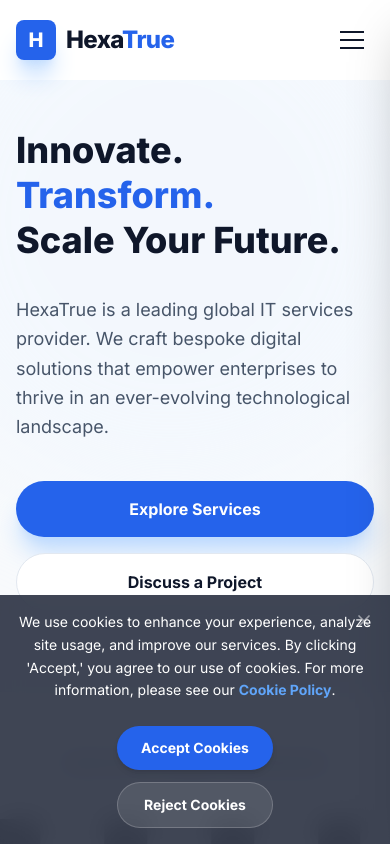
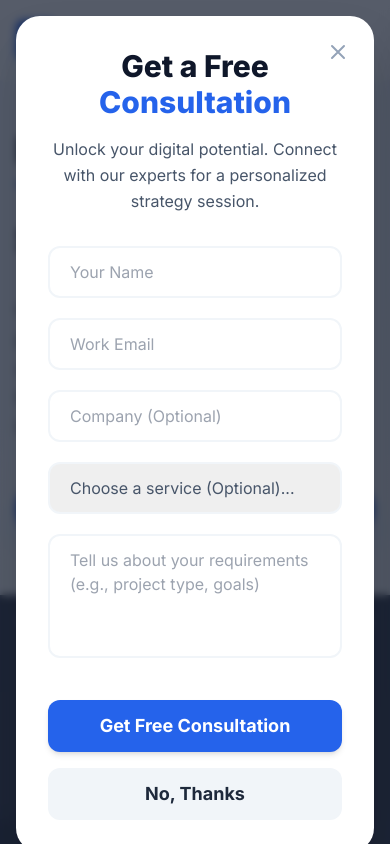
Before and after one commit to AvinashSharma26/HexaTrue---Professional-IT-Services, a React (Vite) app: page / in a window 390 px wide. Shown: the top 844 px of the page. Built offline with nearby package versions, Linux system fonts and the light colour scheme; grey boxes are pictures that could not be loaded.

Commit message:
feat: Add Exit Intent Popup
Introduces an exit intent popup component to capture user interest before they leave the site. The popup includes a contact form and triggers based on user behavior. Also includes corresponding CSS for the animation.

```diff
--- a/App.tsx
+++ b/App.tsx
@@ -1,5 +1,5 @@
 
-import React, { useState, useEffect } from 'react';
+import React, { useState, useEffect, useCallback } from 'react';
 import { BrowserRouter as Router, Routes, Route } from 'react-router-dom';
 import Header from './components/Header';
 import Footer from './components/Footer';
@@ -19,8 +19,9 @@ import PrivacyPolicy from './pages/PrivacyPolicy';
 import TermsOfService from './pages/TermsOfService';
 import CookiePolicy from './pages/CookiePolicy';
 import NotFound from './pages/NotFound';
-import CookieConsentBanner from './components/CookieConsentBanner'; // Import the new component
-import { Analytics } from '@vercel/analytics/react'; // Import Analytics here for conditional rendering
+import CookieConsentBanner from './components/CookieConsentBanner';
+import ExitIntentPopup from './components/ExitIntentPopup'; // NEW IMPORT
+import { Analytics } from '@vercel/analytics/react';
 
 // Utility component to scroll to top on route change
 const ScrollToTop = () => {
@@ -34,7 +35,9 @@ const ScrollToTop = () => {
 const App: React.FC = () => {
   const [showCookieBanner, setShowCookieBanner] = useState(false);
   const [cookieConsent, setCookieConsent] = useState<'unknown' | 'accepted' | 'rejected'>('unknown');
+  const [showExitIntentPopup, setShowExitIntentPopup] = useState(false); // NEW STATE
 
+  // Cookie Consent Logic
   useEffect(() => {
     const consent = localStorage.getItem('cookies_accepted');
     const rejected = localStorage.getItem('cookies_rejected');
@@ -68,6 +71,59 @@ const App: React.FC = () => {
     setShowCookieBanner(false);
   };
 
+  // Exit Intent Popup Logic
+  useEffect(() => {
+    const exitIntentShown = sessionStorage.getItem('exit_intent_shown');
+    if (exitIntentShown === 'true') {
+      return; // Already shown in this session
+    }
+
+    const handleExitIntent = (e: MouseEvent) => {
+      // Desktop: mouse leaves viewport from top
+      // Trigger if mouse is near top (e.g., top 20 pixels) and popup not already visible
+      if (e.clientY < 20 && window.innerWidth > 768 && !showExitIntentPopup) { // Add width check for desktop
+        setShowExitIntentPopup(true);
+        sessionStorage.setItem('exit_intent_shown', 'true');
+        document.removeEventListener('mouseleave', handleExitIntent); // Remove listener after trigger
+      }
+    };
+
+    // Mobile: scroll up fast after scrolling down
+    let lastScrollY = window.scrollY;
+    let scrollDownThreshold = window.innerHeight * 0.75; // User must scroll down 75% of viewport height
+    let scrollUpSpeedThreshold = 100; // Pixels scrolled up per scroll event to trigger (heuristic)
+    let scrolledDownSignificantly = false;
+
+    const handleScroll = () => {
+      if (window.innerWidth <= 768) { // Only for mobile
+        const currentScrollY = window.scrollY;
+
+        if (currentScrollY > scrollDownThreshold) {
+          scrolledDownSignificantly = true;
+        }
+
+        if (scrolledDownSignificantly && currentScrollY < lastScrollY - scrollUpSpeedThreshold && !showExitIntentPopup) {
+          setShowExitIntentPopup(true);
+          sessionStorage.setItem('exit_intent_shown', 'true');
+          window.removeEventListener('scroll', handleScroll); // Remove listener after trigger
+        }
+        lastScrollY = currentScrollY;
+      }
+    };
+
+    document.addEventListener('mouseleave', handleExitIntent);
+    window.addEventListener('scroll', handleScroll, { passive: true });
+
+    return () => {
+      document.removeEventListener('mouseleave', handleExitIntent);
+      window.removeEventListener('scroll', handleScroll);
+    };
+  }, [showExitIntentPopup]); // Re-run if popup state changes, though sessionStorage should prevent re-showing
+
+  const closeExitIntentPopup = useCallback(() => {
+    setShowExitIntentPopup(false);
+  }, []);
+
   return (
     <Router>
       <ScrollToTop />
@@ -99,6 +155,7 @@ const App: React.FC = () => {
           <CookieConsentBanner onAccept={() => handleSetCookieConsent('accepted')} onReject={() => handleSetCookieConsent('rejected')} onDismiss={() => handleSetCookieConsent('dismissed')} />
         )}
         {cookieConsent === 'accepted' && <Analytics />}
+        {showExitIntentPopup && <ExitIntentPopup onClose={closeExitIntentPopup} />}
       </div>
     </Router>
   );
--- /dev/null
+++ b/components/ExitIntentPopup.tsx
@@ -0,0 +1,161 @@
+
+import React, { useState } from 'react';
+import { SERVICES_DATA } from '../constants'; // Reusing services data for the dropdown
+
+interface ExitIntentPopupProps {
+  onClose: () => void;
+}
+
+const ExitIntentPopup: React.FC<ExitIntentPopupProps> = ({ onClose }) => {
+  const [formState, setFormState] = useState({
+    name: '',
+    email: '',
+    company: '',
+    requirement: '',
+    service: '',
+  });
+
+  const [errors, setErrors] = useState<Record<string, string>>({});
+
+  const validate = () => {
+    const newErrors: Record<string, string> = {};
+    if (!formState.name.trim()) newErrors.name = 'Name is required';
+    if (!formState.email.trim()) {
+      newErrors.email = 'Email is required';
+    } else if (!/^[^\s@]+@[^\s@]+\.[^\s@]+$/.test(formState.email)) {
+      newErrors.email = 'Invalid email address';
+    }
+    if (!formState.requirement.trim()) newErrors.requirement = 'Requirement is required';
+
+    setErrors(newErrors);
+    return Object.keys(newErrors).length === 0;
+  };
+
+  const handleSubmit = (e: React.FormEvent) => {
+    e.preventDefault();
+    if (validate()) {
+      console.log('Exit-Intent Form Submitted:', formState);
+      alert('Thank you for your interest! Our team will contact you shortly for a free consultation.');
+      onClose(); // Close popup after successful submission
+    }
+  };
+
+  return (
+    <div
+      role="dialog"
+      aria-modal="true"
+      aria-labelledby="exit-intent-popup-title"
+      className="fixed inset-0 bg-slate-900/70 backdrop-blur-sm z-[150] flex items-center justify-center p-4 animate-fade-in-up"
+    >
+      <div className="relative bg-white rounded-3xl shadow-2xl max-w-lg w-full p-8 md:p-10 lg:p-12 m-auto overflow-hidden">
+        <button
+          onClick={onClose}
+          className="absolute top-4 right-4 text-slate-400 hover:text-slate-700 transition-colors p-2"
+          aria-label="Close popup"
+        >
+          <svg className="w-6 h-6" fill="none" stroke="currentColor" viewBox="0 0 24 24"><path strokeLinecap="round" strokeLinejoin="round" strokeWidth={2} d="M6 18L18 6M6 6l12 12" /></svg>
+        </button>
+
+        <h2 id="exit-intent-popup-title" className="text-3xl font-black text-slate-900 mb-4 text-center">
+          Get a Free <span className="text-blue-600">Consultation</span>
+        </h2>
+        <p className="text-slate-600 text-center mb-8 leading-relaxed max-w-sm mx-auto">
+          Unlock your digital potential. Connect with our experts for a personalized strategy session.
+        </p>
+
+        <form onSubmit={handleSubmit} className="space-y-5">
+          <div>
+            <label htmlFor="name" className="sr-only">Name</label>
+            <input
+              type="text"
+              id="name"
+              placeholder="Your Name"
+              value={formState.name}
+              onChange={(e) => setFormState({ ...formState, name: e.target.value })}
+              className={`w-full px-5 py-3 rounded-xl border-2 ${errors.name ? 'border-red-400' : 'border-slate-100'} focus:outline-none focus:border-blue-600 transition-colors`}
+              aria-invalid={errors.name ? "true" : "false"}
+              aria-describedby={errors.name ? "name-error" : undefined}
+            />
+            {errors.name && <p id="name-error" className="text-xs text-red-500 font-bold mt-1 ml-1">{errors.name}</p>}
+          </div>
+
+          <div>
+            <label htmlFor="email" className="sr-only">Email</label>
+            <input
+              type="email"
+              id="email"
+              placeholder="Work Email"
+              value={formState.email}
+              onChange={(e) => setFormState({ ...formState, email: e.target.value })}
+              className={`w-full px-5 py-3 rounded-xl border-2 ${errors.email ? 'border-red-400' : 'border-slate-100'} focus:outline-none focus:border-blue-600 transition-colors`}
+              aria-invalid={errors.email ? "true" : "false"}
+              aria-describedby={errors.email ? "email-error" : undefined}
+            />
+            {errors.email && <p id="email-error" className="text-xs text-red-500 font-bold mt-1 ml-1">{errors.email}</p>}
+          </div>
+
+          <div>
+            <label htmlFor="company" className="sr-only">Company</label>
+            <input
+              type="text"
+              id="company"
+              placeholder="Company (Optional)"
+              value={formState.company}
+              onChange={(e) => setFormState({ ...formState, company: e.target.value })}
+              className="w-full px-5 py-3 rounded-xl border-2 border-slate-100 focus:outline-none focus:border-blue-600 transition-colors"
+            />
+          </div>
+
+          <div>
+            <label htmlFor="service" className="sr-only">Select Service</label>
+            <select
+              id="service"
+              value={formState.service}
+              onChange={(e) => setFormState({ ...formState, service: e.target.value })}
+              className="w-full px-5 py-3 rounded-xl border-2 border-slate-100 focus:outline-none focus:border-blue-600 transition-colors text-slate-600 appearance-none cursor-pointer"
+            >
+              <option value="">Choose a service (Optional)...</option>
+              {SERVICES_DATA.map(s => (
+                <option key={s.id} value={s.title}>{s.title}</option>
+              ))}
+              <option value="Other">Other Consulting</option>
+            </select>
+          </div>
+
+          <div>
+            <label htmlFor="requirement" className="sr-only">Your Requirements</label>
+            <textarea
+              id="requirement"
+              placeholder="Tell us about your requirements (e.g., project type, goals)"
+              rows={4}
+              value={formState.requirement}
+              onChange={(e) => setFormState({ ...formState, requirement: e.target.value })}
+              className={`w-full px-5 py-3 rounded-xl border-2 ${errors.requirement ? 'border-red-400' : 'border-slate-100'} focus:outline-none focus:border-blue-600 transition-colors resize-none`}
+              aria-invalid={errors.requirement ? "true" : "false"}
+              aria-describedby={errors.requirement ? "requirement-error" : undefined}
+            ></textarea>
+            {errors.requirement && <p id="requirement-error" className="text-xs text-red-500 font-bold mt-1 ml-1">{errors.requirement}</p>}
+          </div>
+
+          <div className="flex flex-col sm:flex-row gap-4 pt-4">
+            <button
+              type="submit"
+              className="flex-1 bg-blue-600 text-white px-6 py-3 rounded-xl font-bold text-lg shadow-md hover:bg-blue-700 transition-colors"
+            >
+              Get Free Consultation
+            </button>
+            <button
+              type="button"
+              onClick={onClose}
+              className="flex-1 bg-slate-100 text-slate-800 px-6 py-3 rounded-xl font-bold text-lg hover:bg-slate-200 transition-colors"
+            >
+              No, Thanks
+            </button>
+          </div>
+        </form>
+      </div>
+    </div>
+  );
+};
+
+export default ExitIntentPopup;
--- a/index.html
+++ b/index.html
@@ -31,6 +31,13 @@
         .animate-marquee:hover {
             animation-play-state: paused;
         }
+        @keyframes fadeInScale {
+            0% { transform: scale(0.95); opacity: 0; }
+            100% { transform: scale(1); opacity: 1; }
+        }
+        .animate-fade-in-up {
+            animation: fadeInScale 0.3s cubic-bezier(0.25, 0.46, 0.45, 0.94) forwards;
+        }
     </style>
 <script type="importmap">
 {
```
